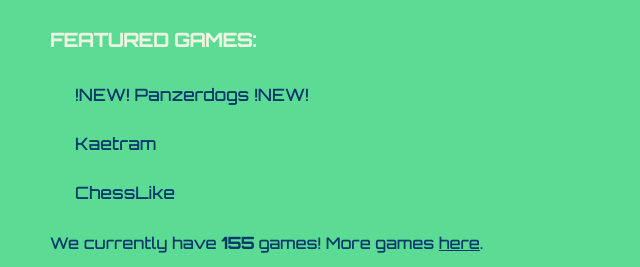
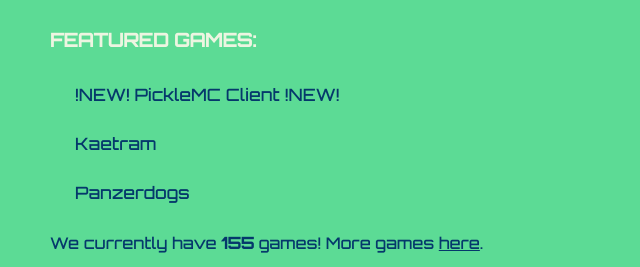
Before and after one commit to pickle69420/fwgfs, a plain HTML site: page index.html in a window 1280 px wide. Shown: the part 268-535 px from the top of the page, 0-640 px from the left. Drawn offline with Linux system fonts and the light colour scheme.

Commit message:
Update index.html

```diff
--- a/index.html
+++ b/index.html
@@ -32,11 +32,11 @@
 <br>
 <h3>FEATURED GAMES:</h3>
 <div class="gameslist">
-<button onclick="getgame('Panzerdogs','https://play.panzerdogs.io/')" >!NEW! Panzerdogs !NEW!</button>
+<button onclick="getgame('PickleMC Client','https://fwgfs.static.app/gh/?https://github.com/pickle69420/mcclient/blob/main/index.html')" >!NEW! PickleMC Client !NEW!</button>
 <br>
 <button onclick="getgame('Kaetram','https://kaetram.com/')" >Kaetram</button>
 <br>
-<button onclick="getgame('ChessLike','https://chesslike.net/')" >ChessLike</button>
+<button onclick="getgame('Panzerdogs','https://play.panzerdogs.io/')" >Panzerdogs</button>
 </div>
 <p>We currently have <b>155</b> games! More games <a href="allgames.html">here</a>.</p>
 </body>
```
